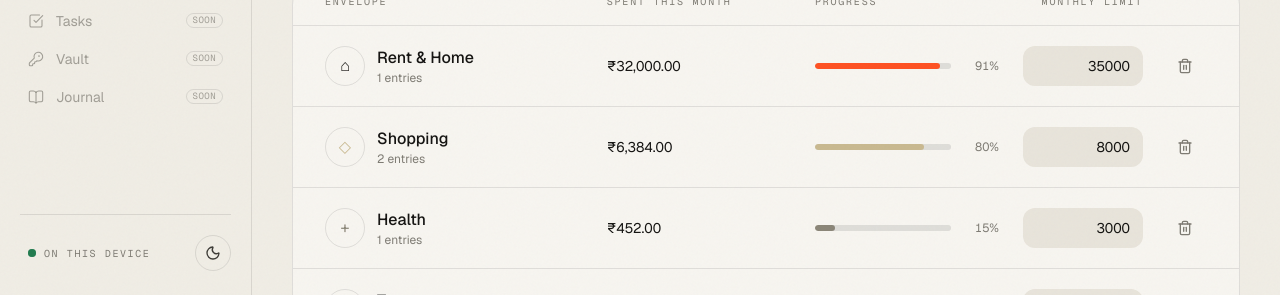
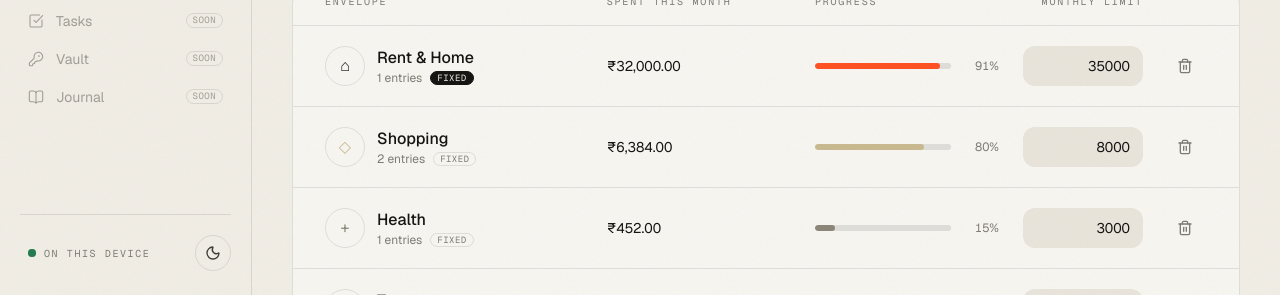
Before and after one commit to rohaanmgeorge/privateopss, a Next.js app: page /budget/plan in a window 1280 px wide. Shown: the part 505-800 px from the top of the page. Built offline with nearby package versions, Linux system fonts and the light colour scheme.

Commit message:
Let envelopes be marked as fixed costs from the plan page
Co-Authored-By: Claude Opus 5.5 <noreply@anthropic.com>

```diff
--- a/src/components/budget/plan-view.tsx
+++ b/src/components/budget/plan-view.tsx
@@ -130,7 +130,20 @@ function EnvelopeRow({ item, state }: { item: CategorySpend; state: BudgetState
         </span>
         <div>
           <p className="font-medium">{category.name}</p>
-          <p className="text-xs text-muted">{count} entries</p>
+          <p className="flex items-center gap-2 text-xs text-muted">
+            {count} entries
+            <button
+              type="button"
+              aria-pressed={!!category.fixed}
+              title="Fixed costs are paid once a month and aren’t extrapolated in the forecast"
+              onClick={() => budget.upsertCategory({ ...category, fixed: !category.fixed })}
+              className={`rounded-full border px-1.5 font-mono text-[9px] uppercase tracking-wider transition ${
+                category.fixed ? "border-ink bg-ink text-paper" : "border-line hover:border-line-strong"
+              }`}
+            >
+              Fixed
+            </button>
+          </p>
         </div>
       </div>
       <p className="tabular hidden text-sm md:block">{money(spent, state.settings)}</p>
```
